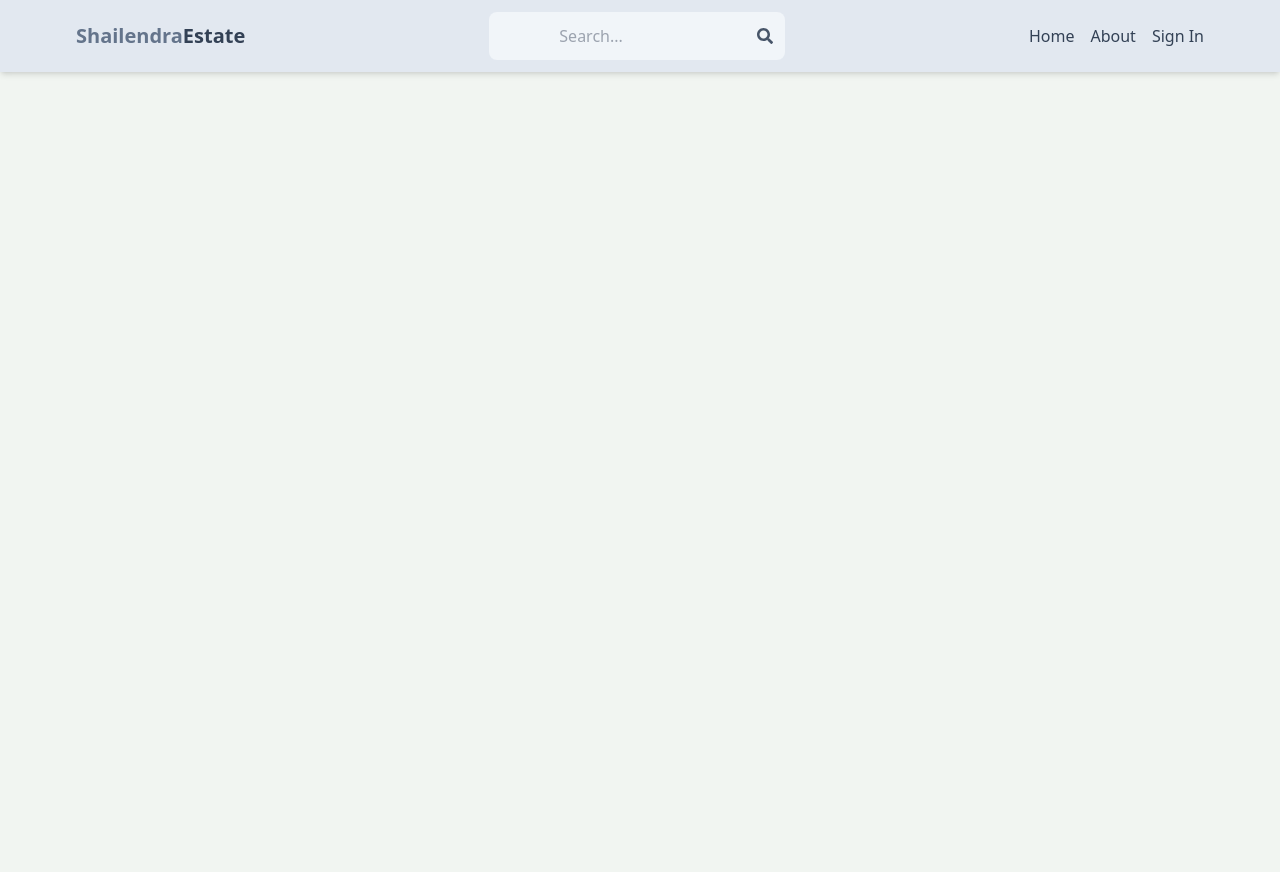
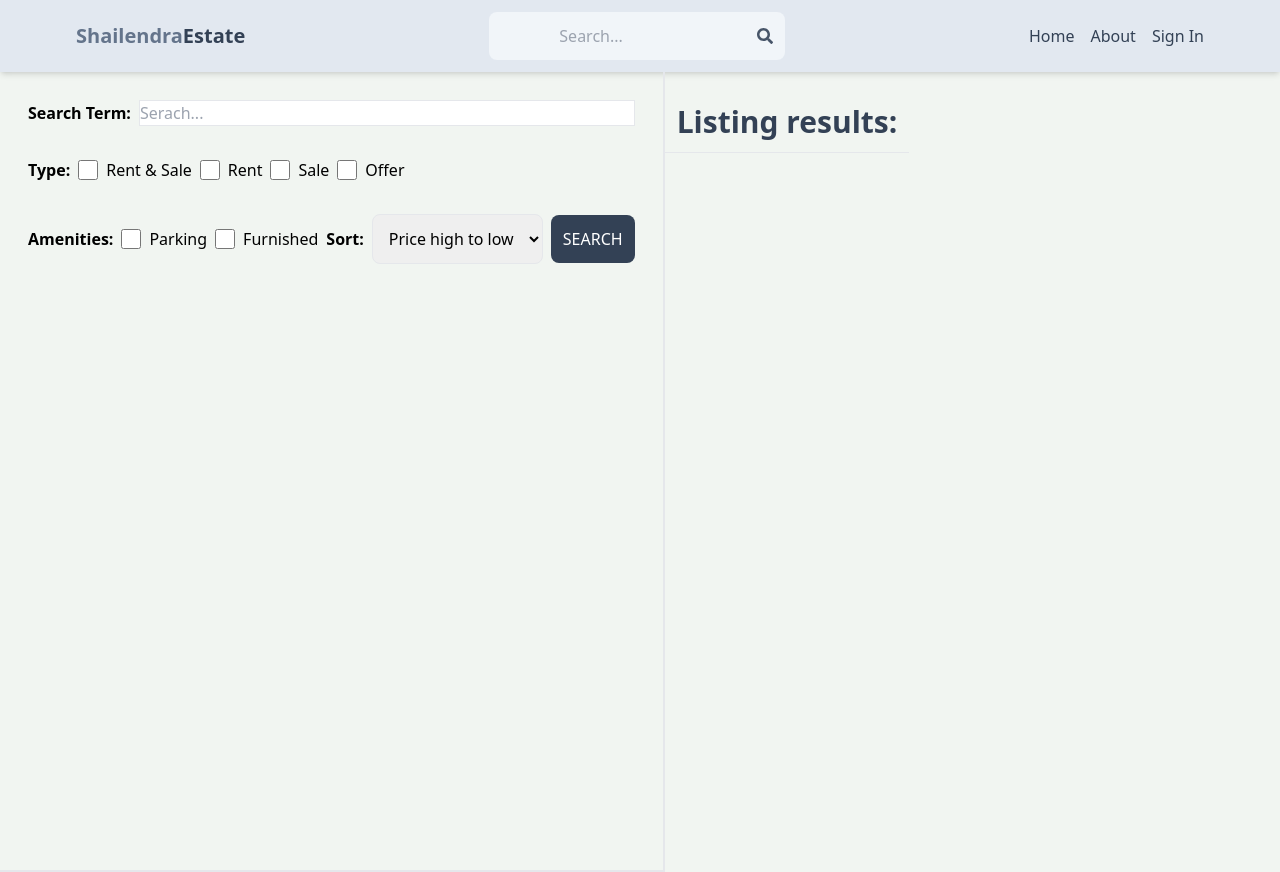
Before and after one commit to shailendra7518/ShailendraEstate, a React (Vite) app: page /search in a window 1280 px wide. Before the commit the page ends 800 px from the top, so only its background shows below. Built offline with nearby package versions, Linux system fonts and the light colour scheme.

Commit message:
created search page functionality

```diff
--- a/src/App.jsx
+++ b/src/App.jsx
@@ -10,6 +10,7 @@
 import CreateListing from "./Pages/CreateListing";
 import UpdateListing from "./Pages/UpdateListing";
 import Listing from "./Pages/Listing";
+import Search from "./Pages/Search";
 
 function App() {
   return (
@@ -20,6 +21,7 @@
         <Route path="/sign-in" element={<SignIn />} />
         <Route path="/sign-up" element={<SignUp />} />
         <Route path="/about" element={<About />} />
+        <Route path="/search" element={<Search />} />
 
         <Route path="/listing/:id" element={<Listing />} />
         <Route element={<PrivateRoute />}>
--- /dev/null
+++ b/src/Pages/Search.jsx
@@ -0,0 +1,82 @@
+import React from "react";
+
+function Search() {
+  return (
+    <div className="flex flex-col md:flex-row">
+      {/* left div */}
+      <div className="p-7 border-b-2 md:border-r-2 md:min-h-screen">
+        <form className="flex flex-col gap-8">
+          <div className="flex items-center gap-2">
+            <label className="whitespace-nowrap font-semibold">
+              Search Term:
+            </label>
+
+            <input
+              type="text"
+              id="searchTerm"
+              placeholder="Serach..."
+              className="border rounded-lgp-3
+                          w-full"
+            />
+          </div>
+          <div className="flex gap-2 flex-wrap items-center">
+            <label className="font-semibold">Type:</label>
+            <div className="flex gap-2">
+              <input type="checkbox" id="all" className="w-5" />
+              <span>Rent & Sale</span>
+            </div>
+
+            <div className="flex gap-2 ">
+              <input type="checkbox" id="rent" className="w-5" />
+              <span>Rent</span>
+            </div>
+
+            <div className="flex gap-2 ">
+              <input type="checkbox" id="sale" className="w-5" />
+              <span>Sale</span>
+            </div>
+
+            <div className="flex gap-2">
+              <input type="checkbox" id="offer" className="w-5" />
+              <span>Offer</span>
+            </div>
+          </div>
+
+          <div className="flex gap-2 flex-wrap items-center">
+            <label className="font-semibold">Amenities:</label>
+            <div className="flex gap-2">
+              <input type="checkbox" id="parking" className="w-5" />
+              <span>Parking</span>
+            </div>
+
+            <div className="flex gap-2 ">
+              <input type="checkbox" id="furnished" className="w-5" />
+              <span>Furnished</span>
+            </div>
+            <div className="flex items-center gap-2">
+              <label className="font-semibold">Sort:</label>
+              <select name="" id="sort_order" className="border rounded-lg p-3">
+                <option value="">Price high to low</option>
+
+                <option value="">Price low to high</option>
+                <option value="">Latest</option>
+                <option value="">Oldest</option>
+              </select>
+            </div>
+            <button className="bg-slate-700 text-white p-3 rounded-lg uppercase hover:opacity-95">
+              Search
+            </button>
+          </div>
+        </form>
+      </div>
+      {/* right div */}
+      <div className="">
+        <h1 className="text-3xl font-semibold border-b p-3 text-slate-700 mt-5">
+          Listing results:
+        </h1>
+      </div>
+    </div>
+  );
+}
+
+export default Search;
```
